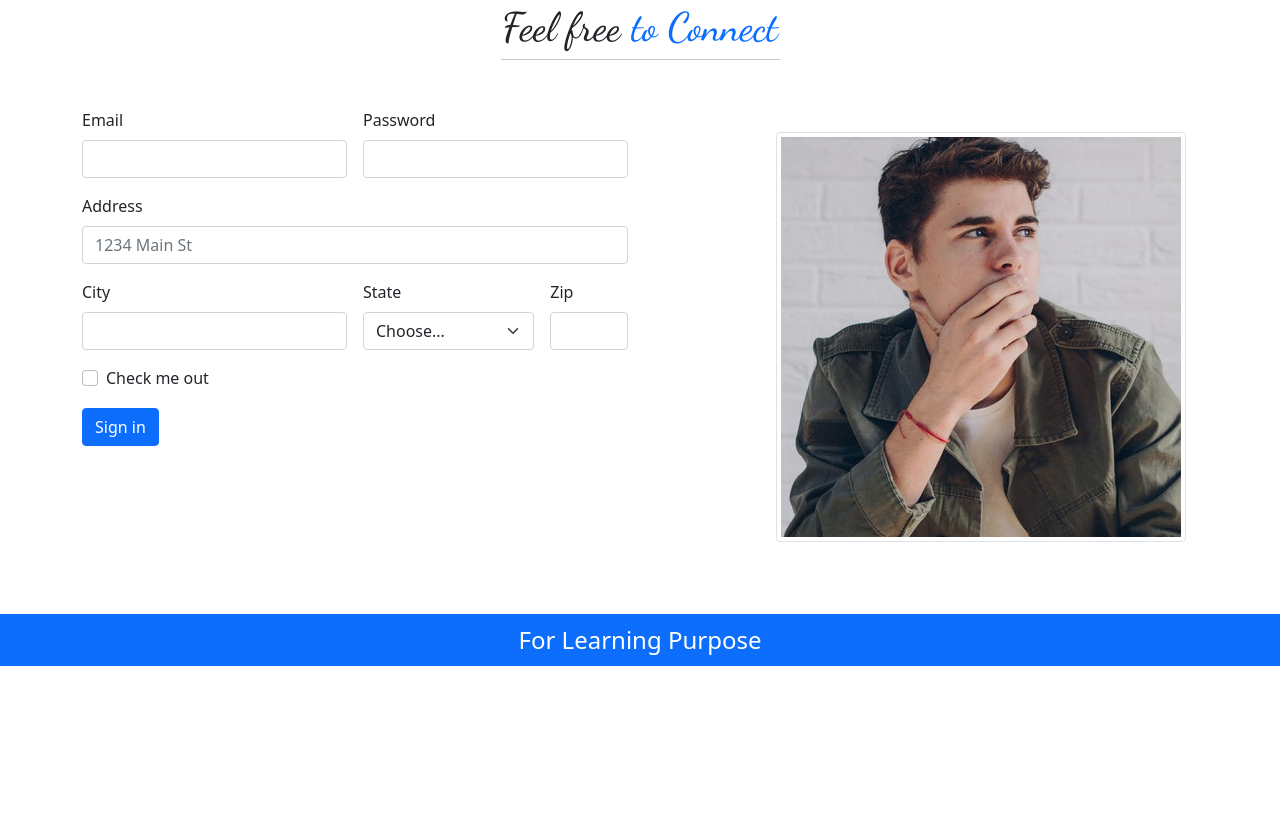
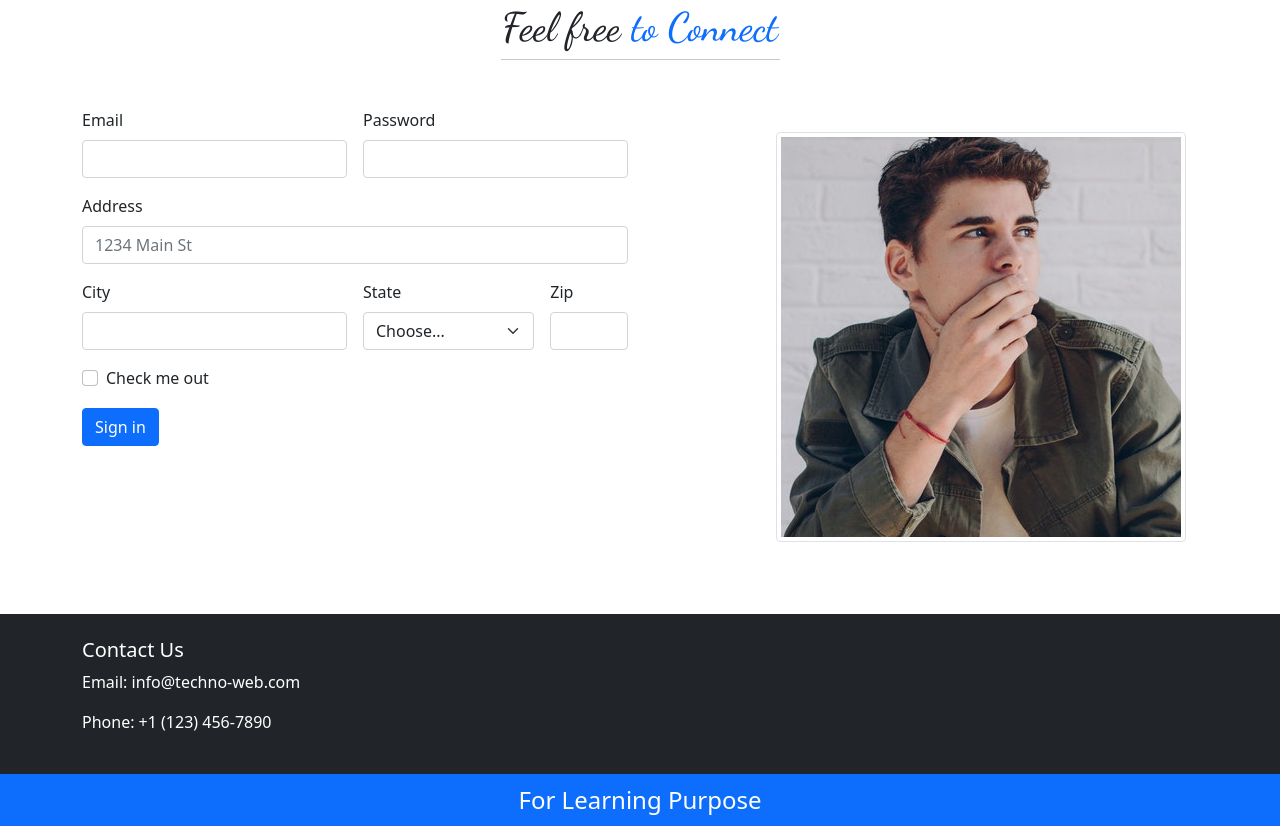
Before and after one commit to madhuripawar24/techno-web, a plain HTML site: page index.html in a window 1280 px wide. Shown: the part 2950-3776 px from the top of the page. Before the commit the page ends 3616 px from the top, so only its background shows below. Drawn offline with nearby package versions, Linux system fonts and the light colour scheme; a small style sheet from the web is missing.

Commit message:
added footer

```diff
--- a/index.html
+++ b/index.html
@@ -428,6 +428,19 @@
       </div>
     </div>
   </section>
+  <footer class="bg-dark text-white py-4">
+    <div class="container">
+      <div class="row">
+        <div class="col-md-6">
+          <h5>Contact Us</h5>
+          <p>Email: info@techno-web.com</p>
+          <p>Phone: +1 (123) 456-7890</p>
+        </div>
+
+      </div>
+    </div>
+  </footer>
+
   <div class="container-fluid bg-primary text-white p-2 text-center fs-4">For Learning Purpose</div>
   <div>
 
--- a/style.css
+++ b/style.css
@@ -35,3 +35,10 @@ h1 {
     min-height: 200px;
 
 }
+footer {
+    padding: 20px 0;
+  }
+
+  footer a {
+    color: white;
+  }
```
